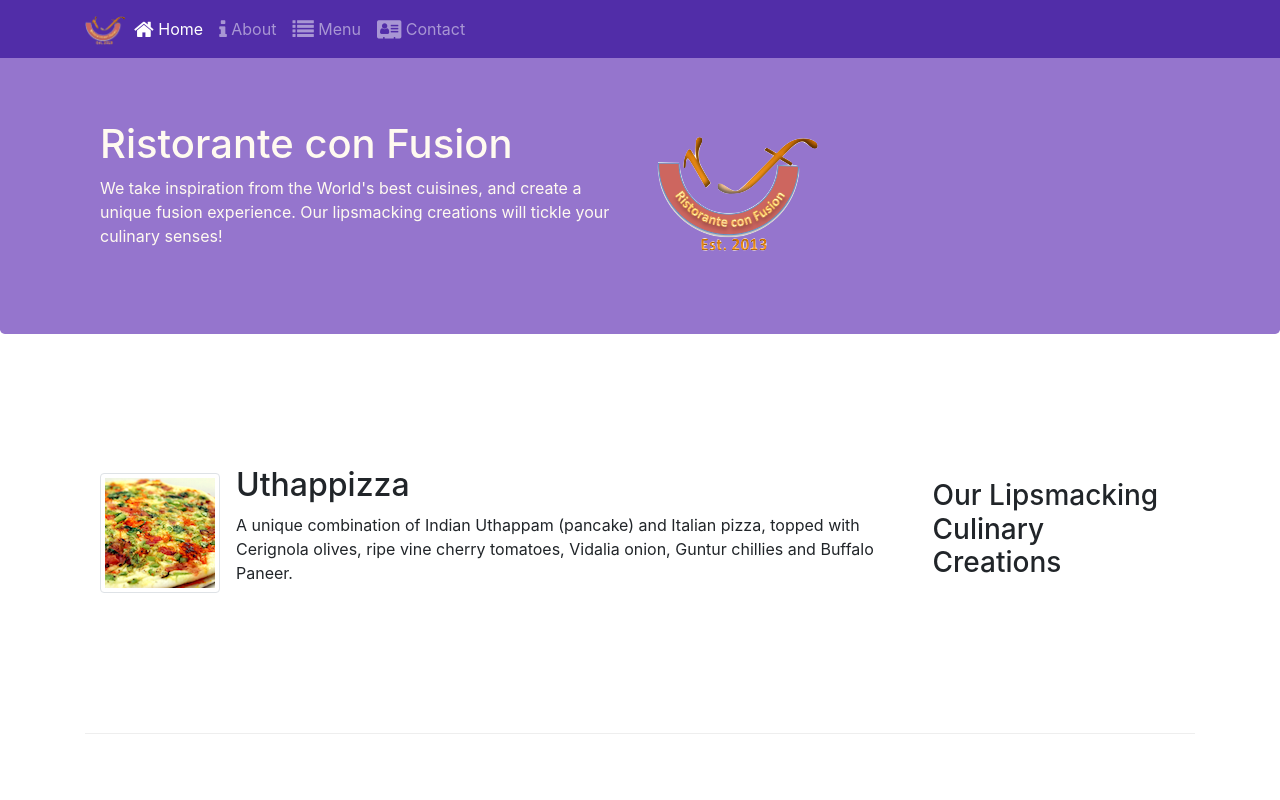
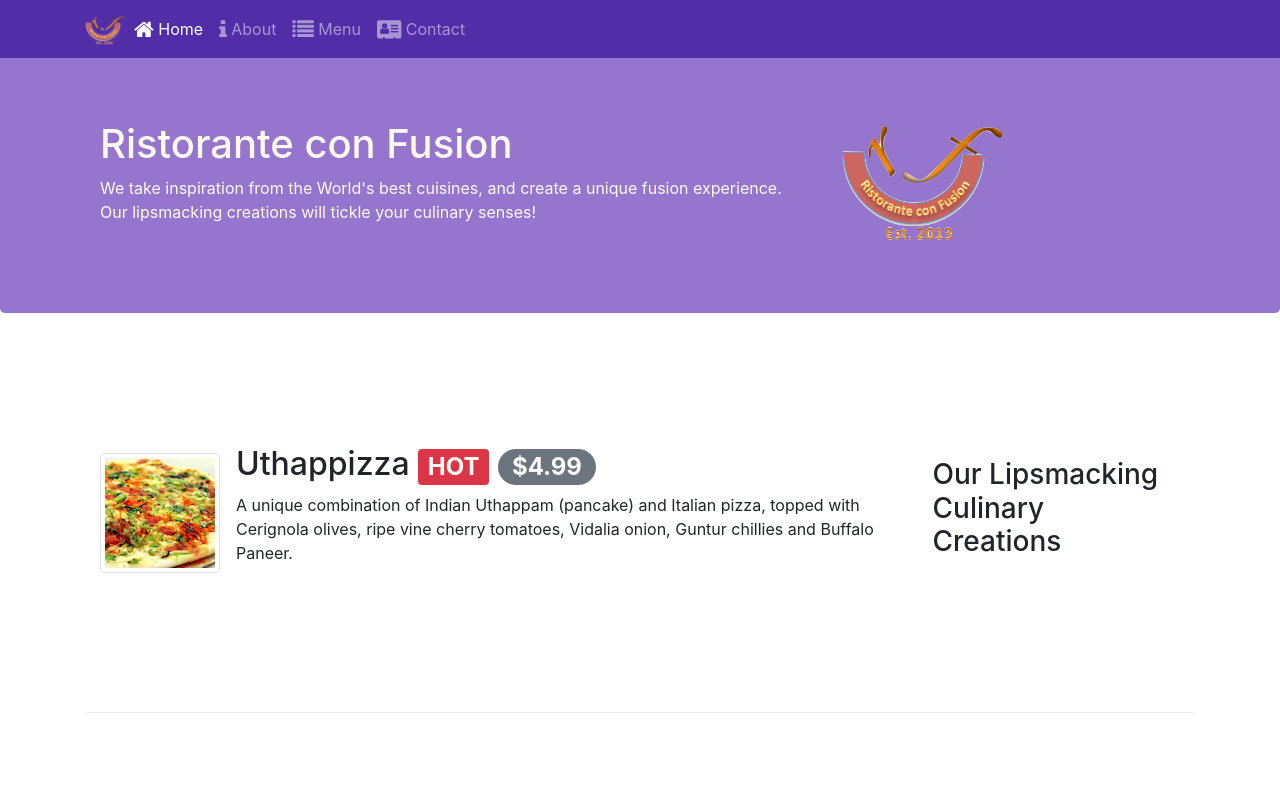
Before and after one commit to pooja-bhati/coursera, a website: page index.html in a window 1280 px wide. Shown: the top 800 px of the page. Drawn offline with nearby package versions, Linux system fonts and the light colour scheme.

Commit message:
alerting users badge tags

```diff
--- a/index.html
+++ b/index.html
@@ -38,7 +38,7 @@
     <header class="jumbotron">
         <div class="container">
             <div class="row row-header">
-                <div class="col-12 col-sm-6">
+                <div class="col-12 col-sm-8">
                     <h1>Ristorante con Fusion</h1>
                     <p>We take inspiration from the World's best cuisines, and create a unique fusion experience. Our lipsmacking creations will tickle your culinary senses!</p>
                 </div>
@@ -58,7 +58,7 @@
                 <div class="media">
                     <img class="d-flex mr-3 img-thumbnail align-self-center" src="img/uthappizza.png" alt="Uthappizza">
                     <div class="media-body">
-                        <h2 class="mt-0">Uthappizza</h2>
+                        <h2 class="mt-0">Uthappizza <span class="badge badge-danger">HOT</span> <span class="badge badge-pill badge-secondary">$4.99</span></h2>
                         <p class="d-none d-sm-block">A unique combination of Indian Uthappam (pancake) and
                             Italian pizza, topped with Cerignola olives, ripe vine
                             cherry tomatoes, Vidalia onion, Guntur chillies and
```
Also changed, not shown: aboutus.html (+1 -1 lines), contactus.html (+1 -1 lines).
